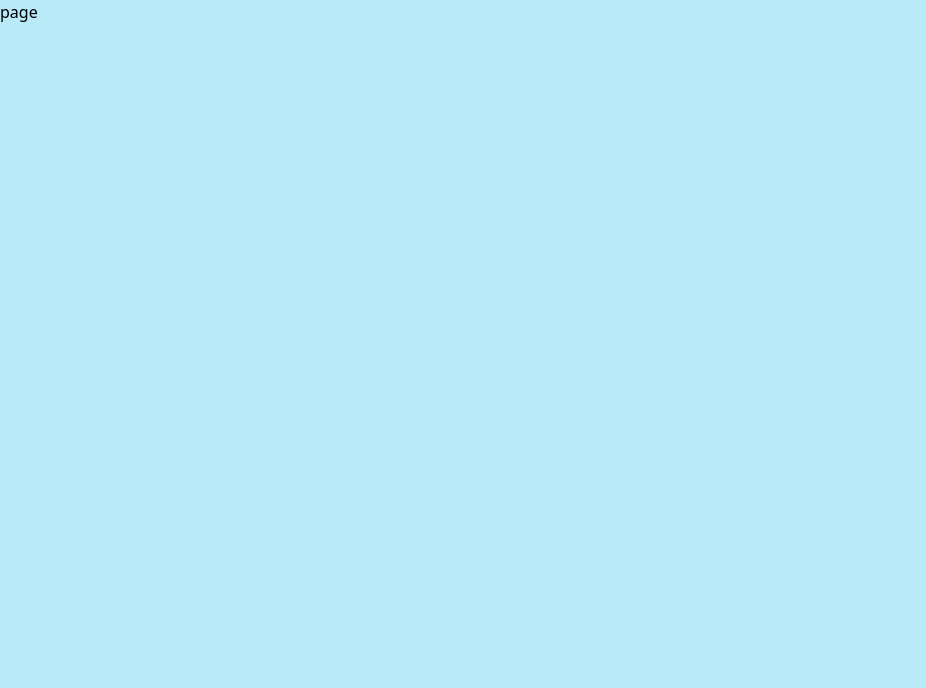
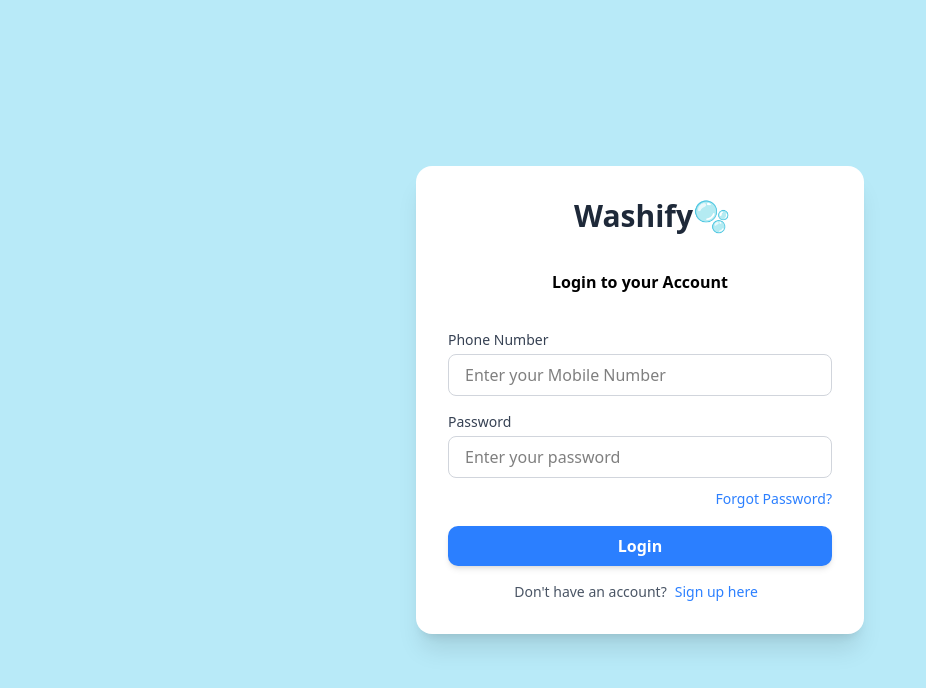
Before and after one commit to Flashl3opard/Washify, a Next.js app: page /Login in a window 1280 px wide. Shown: the top 688 px of the page, without its empty margins (0-926 px from the left). Built offline with nearby package versions, Linux system fonts and the light colour scheme.

Commit message:
Added Login Route and DBSchema

```diff
--- a/app/Login/page.tsx
+++ b/app/Login/page.tsx
@@ -1,7 +1,63 @@
 import React from "react";
 
-const page = () => {
-  return <div>page</div>;
+const LoginPage = () => {
+  return (
+    <div className="min-h-screen flex items-center justify-center p-4">
+      <div className="w-full max-w-md bg-white rounded-2xl shadow-xl p-8 space-y-6">
+        <h1 className="text-3xl font-bold text-center text-gray-800 translate-x-3">
+          Washify🫧
+        </h1>
+
+        <h2 className="text-md font-semibold text-center p-3">
+          Login to your Account
+        </h2>
+
+        <div className="space-y-4">
+          <div>
+            <label className="block text-sm font-medium text-gray-700 mb-1">
+              Phone Number
+            </label>
+            <input
+              inputMode="numeric"
+              pattern="\d*"
+              className="w-full px-4 py-2 rounded-md border border-gray-300 focus:outline-none focus:ring-2 focus:ring-blue-400"
+              placeholder="Enter your Mobile Number"
+            />
+          </div>
+
+          <div>
+            <label className="block text-sm font-medium text-gray-700 mb-1">
+              Password
+            </label>
+            <input
+              type="password"
+              className="w-full px-4 py-2 rounded-md border border-gray-300 focus:outline-none focus:ring-2 focus:ring-blue-400"
+              placeholder="Enter your password"
+            />
+            <div className="text-right mt-2">
+              <a
+                href="/forgot-password"
+                className="text-sm text-blue-500 hover:underline"
+              >
+                Forgot Password?
+              </a>
+            </div>
+          </div>
+
+          <button className="w-full py-2 px-4 bg-blue-500 text-white font-semibold rounded-lg shadow-md hover:bg-blue-600 transition duration-300">
+            Login
+          </button>
+
+          <p className="text-center text-sm text-gray-600">
+            Don't have an account?
+            <a href="/Signup" className="text-blue-500 hover:underline m-2">
+              Sign up here
+            </a>
+          </p>
+        </div>
+      </div>
+    </div>
+  );
 };
 
-export default page;
+export default LoginPage;
--- /dev/null
+++ b/models/userModel.js
@@ -0,0 +1,40 @@
+
+import mongoose from "mongoose";
+
+
+
+const UserSchema = new mongoose.Schema({
+    first_name : {
+        type: String,
+        required: [ true , "Please enter your first name"],
+        unique: true
+    },
+    last_name : {
+        type: String,
+        required: [ true , "Please enter your last name"],
+        unique: true
+    },
+    Mobile_number : {
+        type: Number,
+        required: [ true , "Please enter your phone number"],
+        unique: true
+    },
+    password : {
+        type: String,
+        required: [ true , "Please enter a password"],
+
+    },
+    isVerified : {
+        type: Boolean,
+        default: false,
+
+    },
+    isAdmin :{
+        type: Boolean,
+        default:false,
+    },
+    forgotPasswordToken: String,
+    forgotPasswordTokenExpiry: Date,
+    verifyToken: String,
+    verifyTokenExpirt: Date
+})
--- a/package.json
+++ b/package.json
@@ -14,7 +14,7 @@
     "class-variance-authority": "^0.7.1",
     "clsx": "^2.1.1",
     "lucide-react": "^0.509.0",
-    "mongoose": "^8.14.3",
+    "mongoose": "^8.15.0",
     "next": "15.3.2",
     "react": "^19.0.0",
     "react-dom": "^19.0.0",
```
Also changed, not shown: 1 other file (tests, documents, lock files or other folders).
